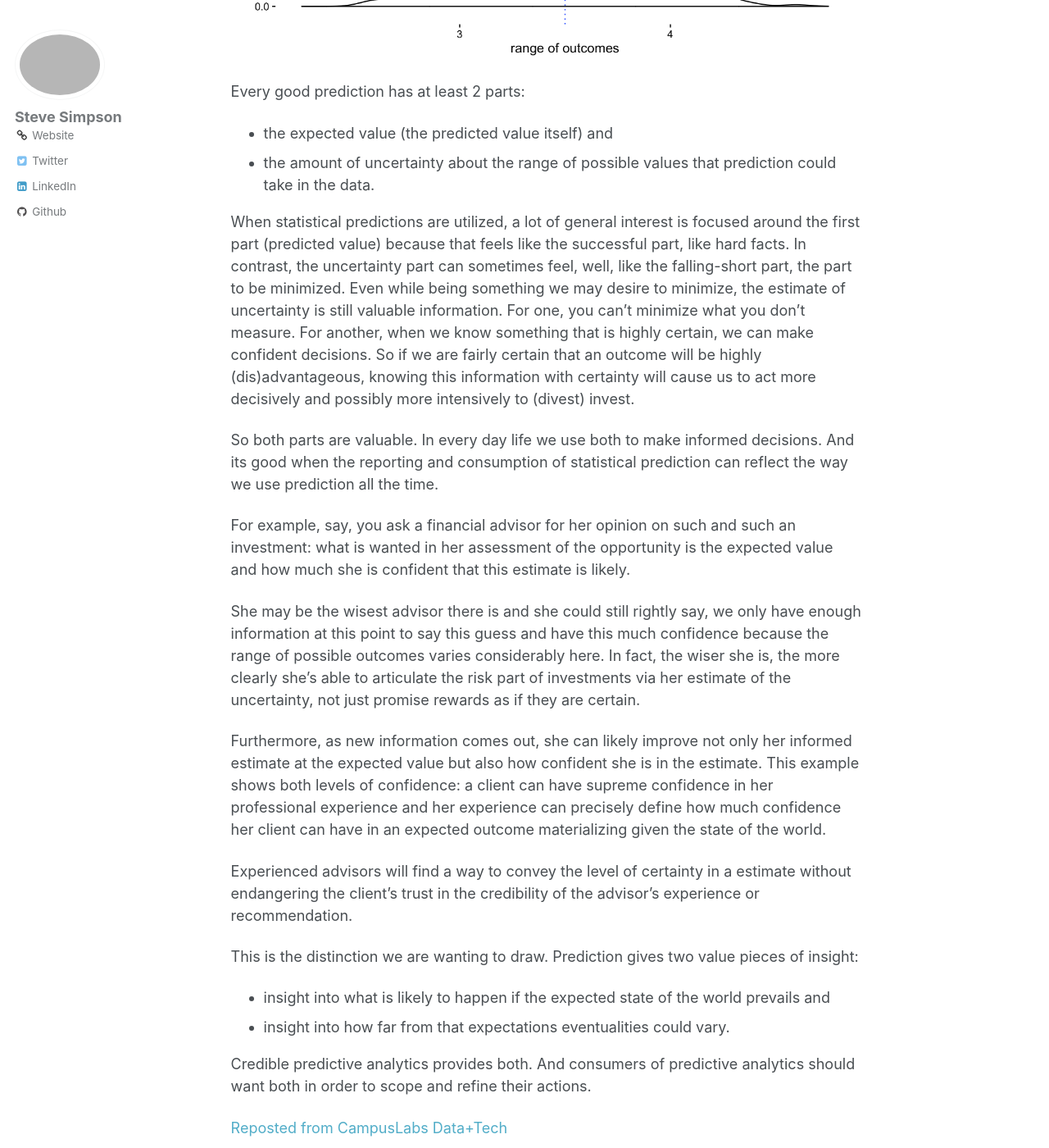
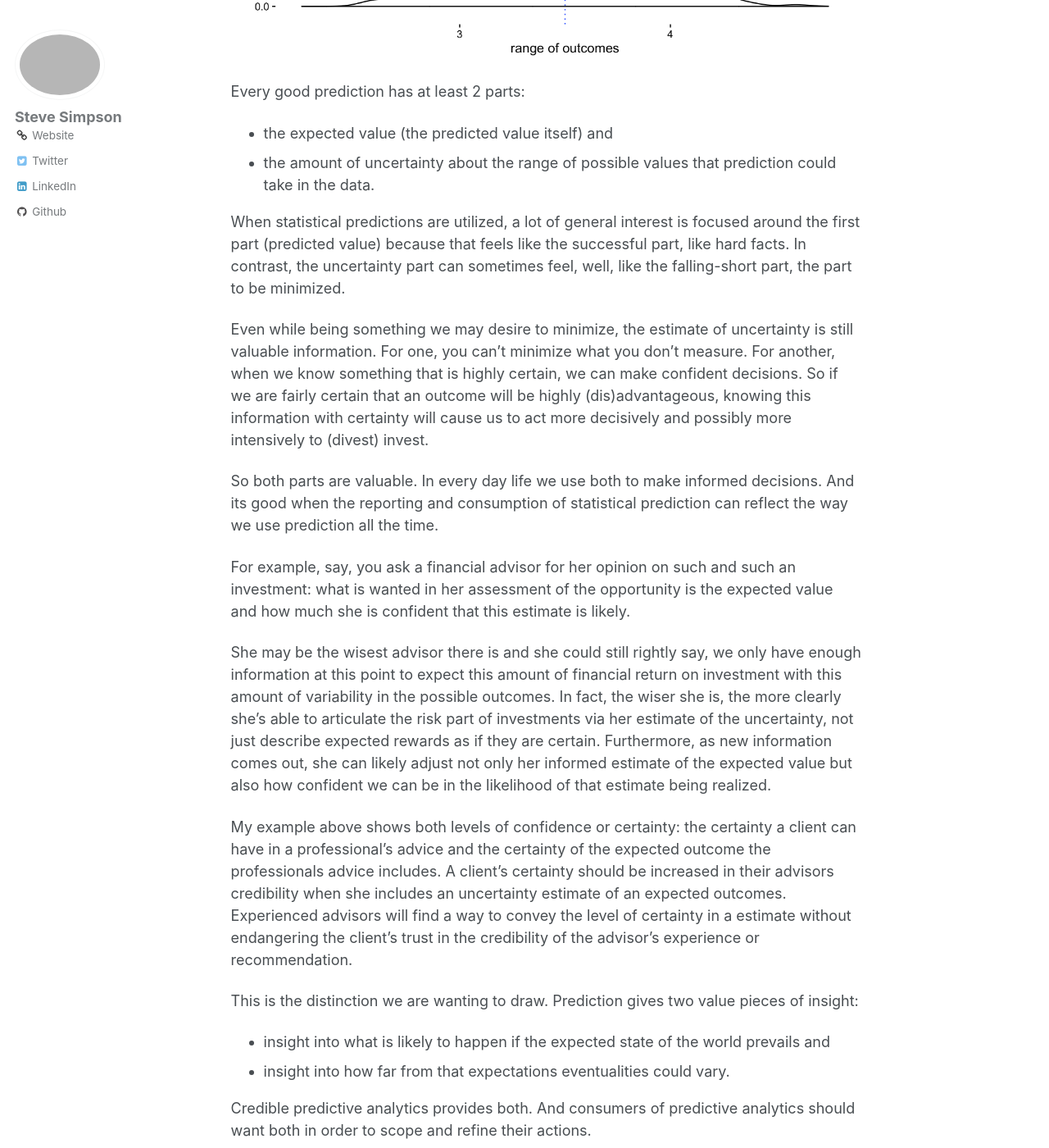
Before and after one commit to BUFDataScience/BUFDataScience.github.io, a Jekyll site: the page built from _posts/2016-06-08-basic-anatomy-of-prediction.md, in a window 1280 px wide and 1400 px high, scrolled down 769 px. Shown: the whole window at 82% size. Built offline with Jekyll 4.4.1, drawn with Linux system fonts in a browser that asks for light colours.

Commit message:
updating

```diff
--- a/_posts/2016-06-08-basic-anatomy-of-prediction.md
+++ b/_posts/2016-06-08-basic-anatomy-of-prediction.md
@@ -14,17 +14,17 @@ Every good prediction has at least 2 parts:
 - the amount of uncertainty about the range of possible values that prediction could take in the data.
 
 
-When statistical predictions are utilized, a lot of general interest is focused around the first part (predicted value) because that feels like the successful part, like hard facts. In contrast, the uncertainty part can sometimes feel, well, like the falling-short part, the part to be minimized. Even while being something we may desire to minimize, the estimate of uncertainty is still valuable information. For one, you can't minimize what you don't measure. For another, when we know something that is highly certain, we can make confident decisions. So if we are fairly certain that an outcome will be highly (dis)advantageous, knowing this information with certainty will cause us to act more decisively and possibly more intensively to (divest) invest.
+When statistical predictions are utilized, a lot of general interest is focused around the first part (predicted value) because that feels like the successful part, like hard facts. In contrast, the uncertainty part can sometimes feel, well, like the falling-short part, the part to be minimized.
+
+Even while being something we may desire to minimize, the estimate of uncertainty is still valuable information. For one, you can't minimize what you don't measure. For another, when we know something that is highly certain, we can make confident decisions. So if we are fairly certain that an outcome will be highly (dis)advantageous, knowing this information with certainty will cause us to act more decisively and possibly more intensively to (divest) invest.
 
 So both parts are valuable. In every day life we use both to make informed decisions. And its good when the reporting and consumption of statistical prediction can reflect the way we use prediction all the time.
 
 For example, say, you ask a financial advisor for her opinion on such and such an investment: what is wanted in her assessment of the opportunity is the expected value and how much she is confident that this estimate is likely.
 
-She may be the wisest advisor there is and she could still rightly say, we only have enough information at this point to say this guess and have this much confidence because the range of possible outcomes varies considerably here. In fact, the wiser she is, the more clearly she's able to articulate the risk part of investments via her estimate of the uncertainty, not just promise rewards as if they are certain.
+She may be the wisest advisor there is and she could still rightly say, we only have enough information at this point to expect this amount of financial return on investment with this amount of variability in the possible outcomes. In fact, the wiser she is, the more clearly she's able to articulate the risk part of investments via her estimate of the uncertainty, not just describe expected rewards as if they are certain. Furthermore, as new information comes out, she can likely adjust not only her informed estimate of the expected value but also how confident we can be in the likelihood of that estimate being realized.
 
-Furthermore, as new information comes out, she can likely improve not only her informed estimate at the expected value but also how confident she is in the estimate. This example shows both levels of confidence: a client can have supreme confidence in her professional experience and her experience can precisely define how much confidence her client can have in an expected outcome materializing given the state of the world.
-
-Experienced advisors will find a way to convey the level of certainty in a estimate without endangering the client’s trust in the credibility of the advisor’s experience or recommendation.
+My example above shows both levels of confidence or certainty: the certainty a client can have in a professional's advice and the certainty of the expected outcome the professionals advice includes. A client's certainty should be increased in their advisors credibility when she includes an uncertainty estimate of an expected outcomes. Experienced advisors will find a way to convey the level of certainty in a estimate without endangering the client’s trust in the credibility of the advisor’s experience or recommendation.
 
 This is the distinction we are wanting to draw. Prediction gives two value pieces of insight:
 
```
